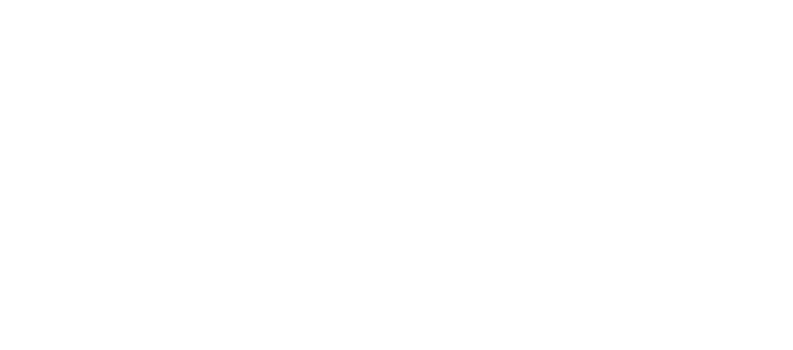
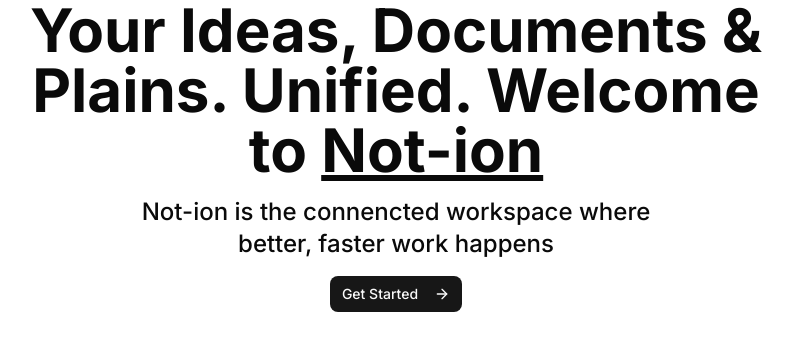
Before and after one commit to ndrsov/notion-clone, a Next.js app: page / in a window 1280 px wide. Shown: the top 350 px of the page, without its empty margins (244-1037 px from the left). Built offline with nearby package versions, Linux system fonts and the light colour scheme.

Commit message:
Add Heading component to MarketingPage

```diff
--- a/app/(marketing)/page.tsx
+++ b/app/(marketing)/page.tsx
@@ -1,7 +1,11 @@
+import { Heading } from './_components/heading';
+
 const MarketingPage = () => {
   return (
     <div className="min-h-full flex flex-col">
-      <div className="flex flex-col items-center justify-center md:justify-start text-center gap-y-8 flex-1 px-6 pb-10"></div>
+      <div className="flex flex-col items-center justify-center md:justify-start text-center gap-y-8 flex-1 px-6 pb-10">
+        <Heading />
+      </div>
     </div>
   );
 };
```
